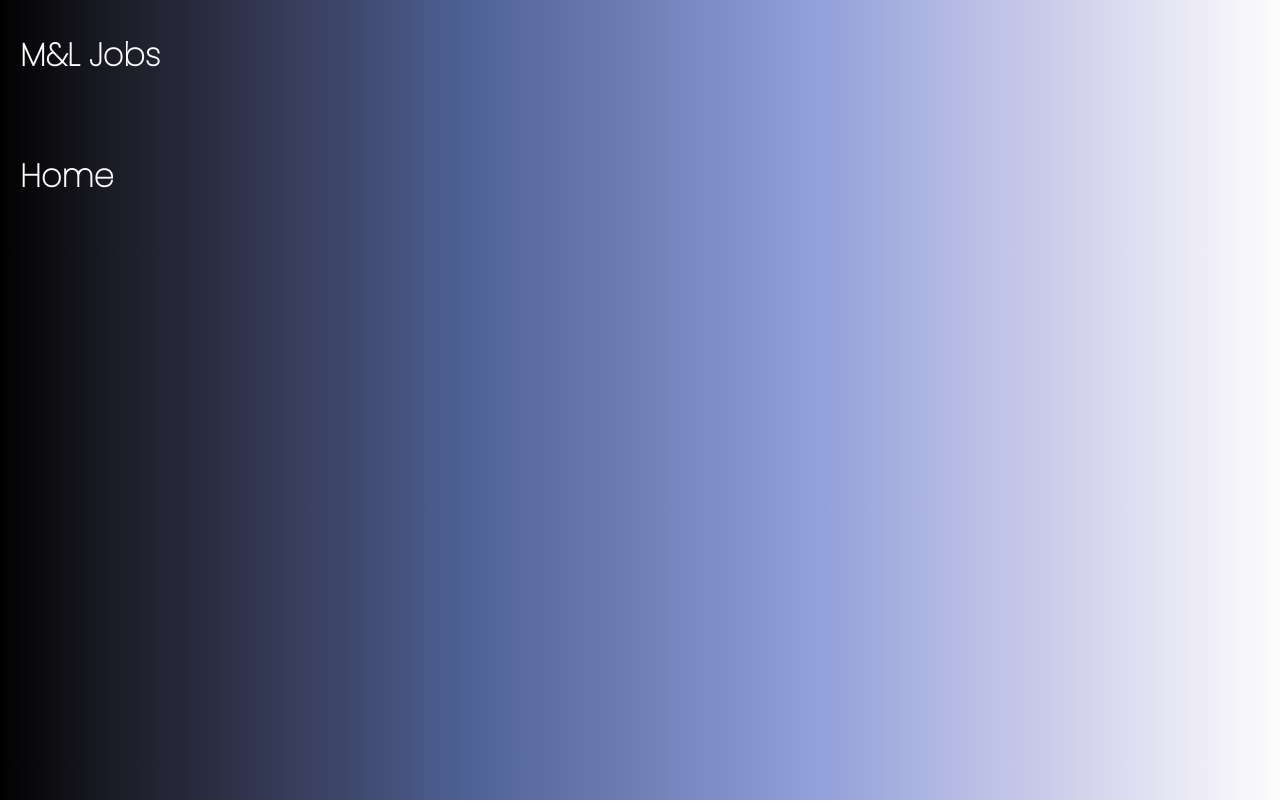
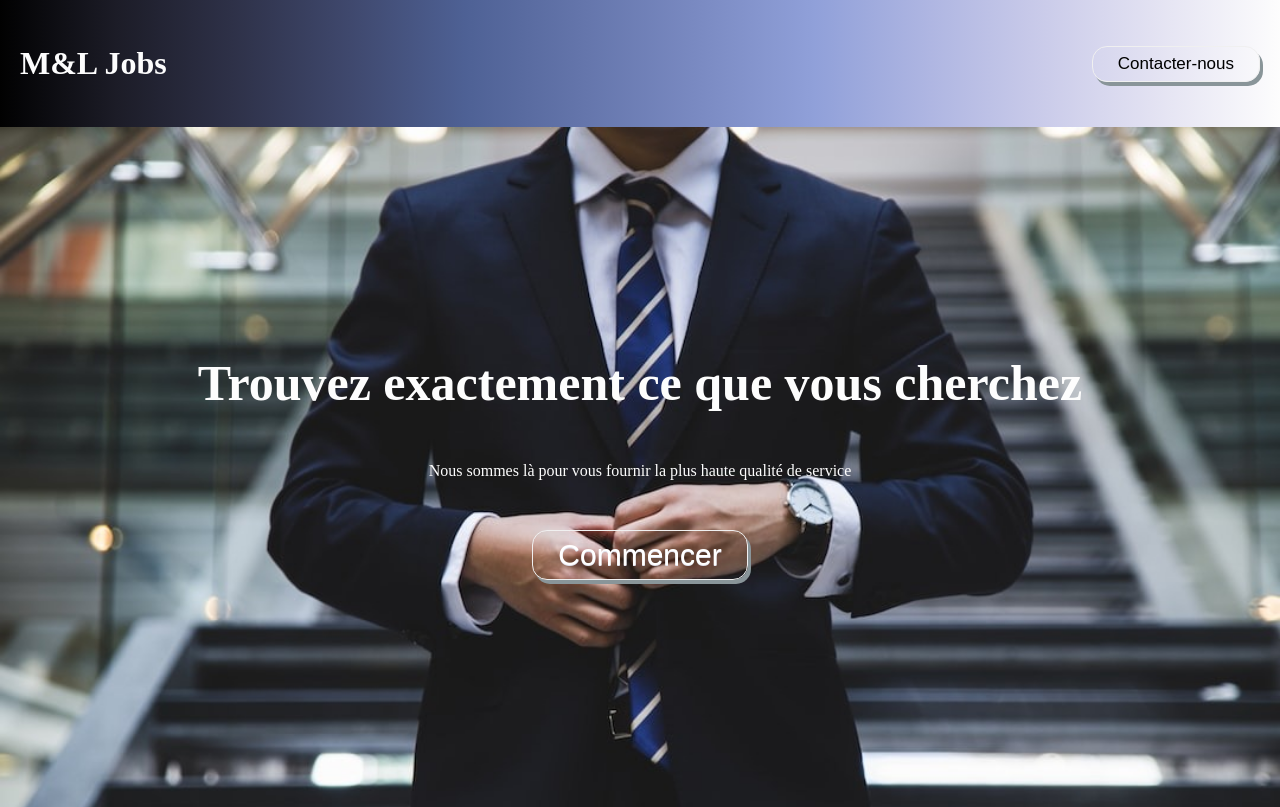
Before and after one commit to Manalbariz/JobBoard, a React (Vite) app in the folder frontend/: page / in a window 1280 px wide. Built offline with nearby package versions, Linux system fonts and the light colour scheme.

Commit message:
La 1ere page

```diff
--- a/frontend/src/App.jsx
+++ b/frontend/src/App.jsx
@@ -4,7 +4,7 @@ import { Helmet } from "react-helmet";
 import Home from "./pages/Home";
 import Jobs from "./pages/Jobs";
 //components import
-import NavBar from "./components/NavBar";
+import NavBar from "./components/Navbar";
 
 function App() {
   return (
--- a/frontend/src/components/Navbar.jsx
+++ b/frontend/src/components/Navbar.jsx
@@ -8,6 +8,7 @@ const Navbar = () => {
                 <Link to="/" className="logo">
                     <h1>M&L Jobs</h1>
                 </Link>
+                <button className="contactezNousBtt">Contacter-nous</button>
             </div>
         </header>
     )
--- a/frontend/src/index.css
+++ b/frontend/src/index.css
@@ -1,5 +1,9 @@
 /*google font*/
 
+*{
+  margin: 0;
+  padding: 0;
+}
 @import url("https://fonts.googleapis.com/css2?family=Poppins:wght@100&display=swap");
 
 /* layout */
@@ -21,7 +25,7 @@ body {
 header .container {
   max-width: 1400px;
   margin: 0 auto;
-  padding: 10px 20px;
+  padding: 45px 20px;
   display: flex;
   align-items: center;
   justify-content: space-between;
@@ -32,7 +36,50 @@ header a {
   text-decoration: none;
 }
 .pages {
-  max-width: 1400px;
-  padding: 20px;
-  margin: 0 auto;
+  max-width: 1920px;
+
 }
+
+.home{
+  margin: 0;
+  padding: 0;
+  width: 100%;
+  display: flex;
+  flex-direction: column;
+  justify-content: center;
+  align-items: center;
+}
+
+.bigtitle{
+  text-align: center;
+  font-size: 50px;
+  margin-bottom: 50px;
+}
+.intro {
+  margin-bottom: 50px;
+}
+.contactezNousBtt , .commencerBtt {
+	box-shadow: 3px 4px 0px 0px #899599;
+	background-color:transparent;
+	border-radius:15px;
+	border:1px solid #f0f0f0;
+	display:inline-block;
+	cursor:pointer;
+	color:#000000;
+	font-family:Arial;
+	font-size:17px;
+	padding:7px 25px;
+	text-decoration:none;
+	text-shadow:0px 1px 0px #e1e2ed;
+}
+.commencerBtt{
+  color:#ffffff;
+  font-size:30px;
+}
+.contactezNousBtt:hover , .commencerBtt:hover {
+	background-color:transparent;
+}
+.contactezNousBtt:active , .commencerBtt:active{
+	position:relative;
+	top:1px;
+}
--- a/frontend/src/pages/Home.jsx
+++ b/frontend/src/pages/Home.jsx
@@ -1,8 +1,14 @@
+import BgImg from '../assets/HomeImgs/BgImg.jpeg'
+
 const Home = () => {
     return (
-        <div className='home'>
-            <h1>Home</h1>
-        </div>
+
+            <div className='home' style={{ backgroundImage: `url(${BgImg})`, backgroundRepeat: 'no-repeat', backgroundSize: 'cover', height: '85vh' }}>
+                <h1 className="bigtitle">Trouvez exactement ce que vous cherchez</h1>
+                <p className="intro">Nous sommes là pour vous fournir la plus haute qualité de service</p>
+                <button className="commencerBtt">Commencer</button>
+            </div>
+
     )
 }
 
```
Also changed, not shown: frontend/src/assets/HomeImgs/BgImg.jpeg (added).
